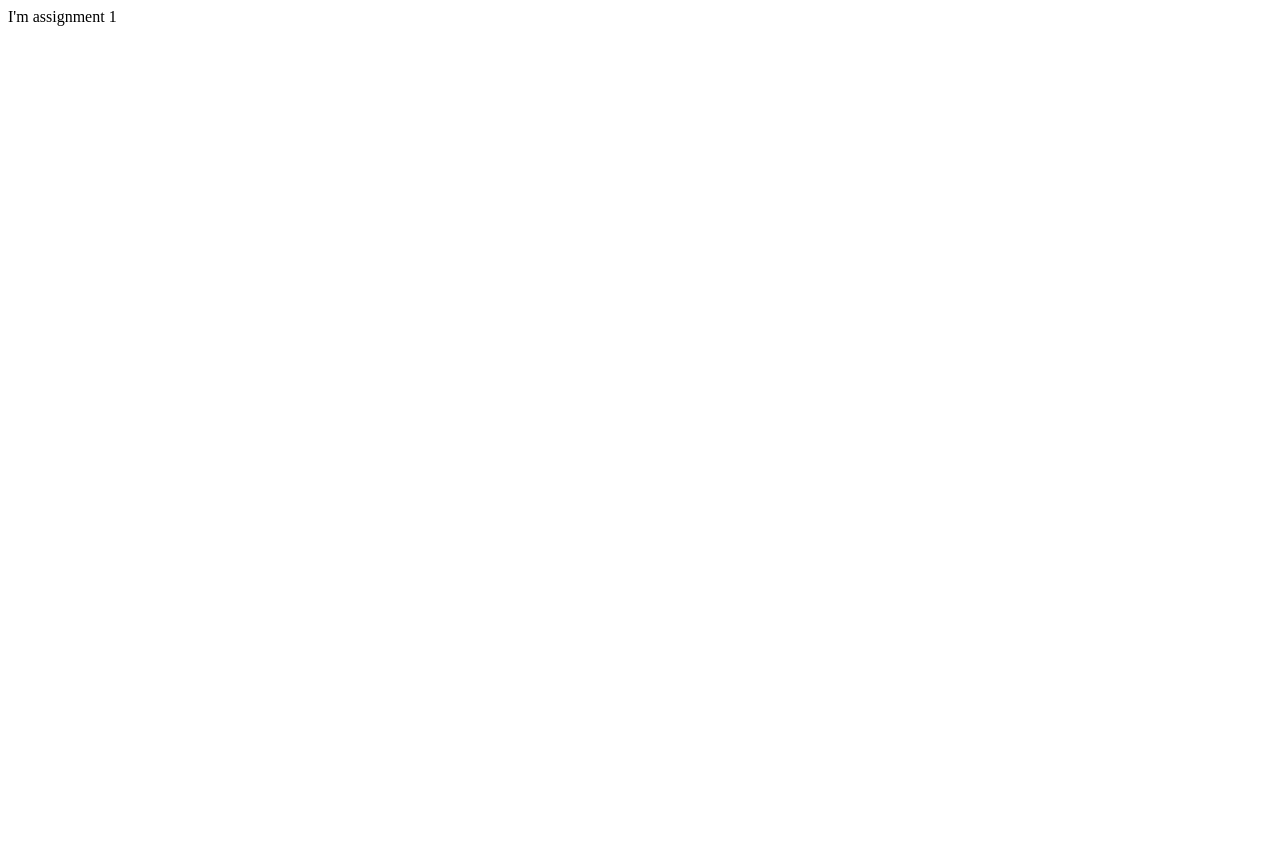
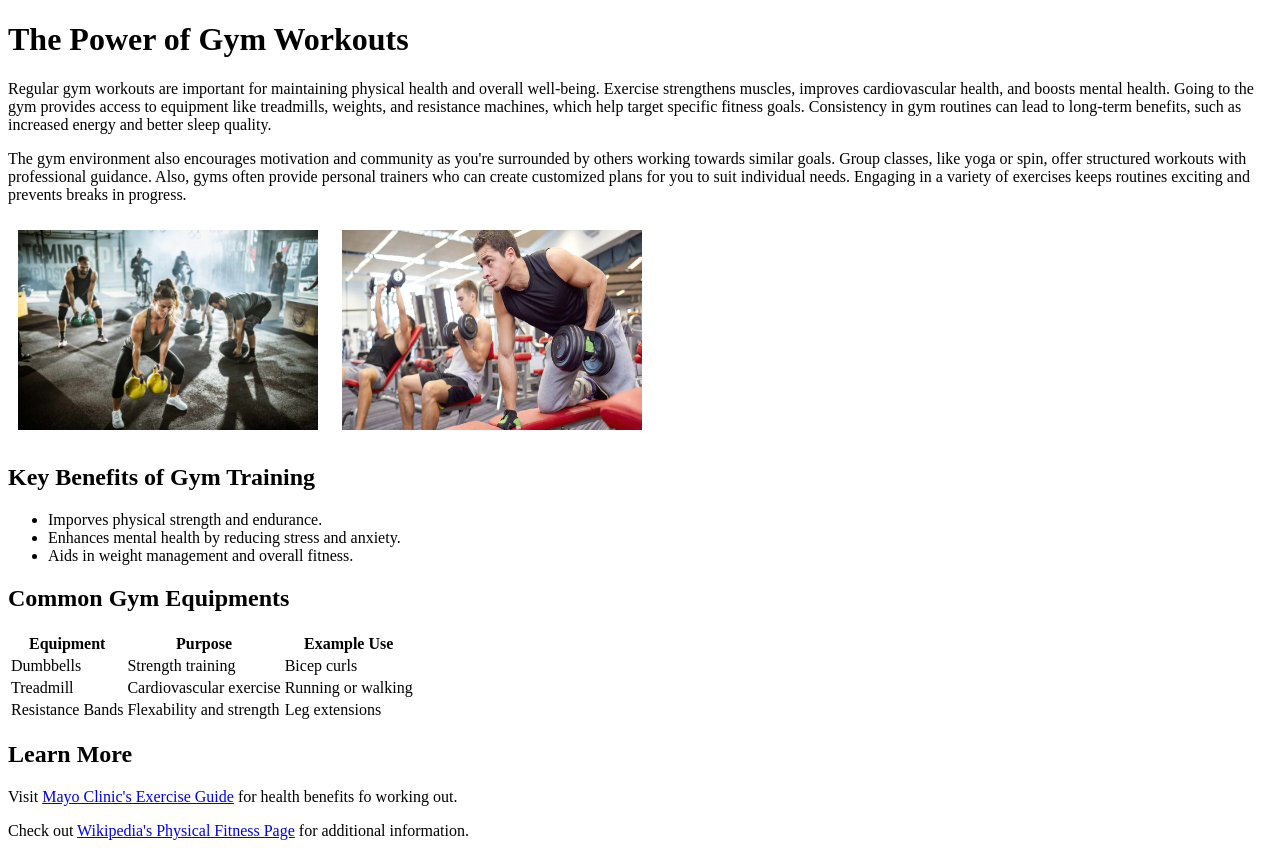
Before and after one commit to NeelPatel04/neelpatel04.github.io, a plain HTML site: page csce242/assignments/01html/index.html in a window 1280 px wide. Before the commit the page ends 800 px from the top, so only its background shows below. Drawn offline with Linux system fonts and the light colour scheme.

Commit message:
gym workouts

```diff
--- a/csce242/assignments/01html/index.html
+++ b/csce242/assignments/01html/index.html
@@ -1 +1,58 @@
-I'm assignment 1
+<!DOCTYPE html>
+<html lang="en">
+    <head>
+        <title>Benefits of Gym Workouts</title>
+        <!-- Created by Neel Patel for Web Applications-->
+    </head>
+    <style>
+        img {
+            width: 300px;
+            height: 200px;
+            margin: 10px;
+        }
+    </style>
+    <body>
+        <h1>The Power of Gym Workouts</h1>
+        <p>Regular gym workouts are important for maintaining physical health and overall well-being. Exercise strengthens muscles, improves cardiovascular health, and boosts mental health. Going to the gym provides access to equipment like treadmills, weights, and resistance machines, which help target specific fitness goals. Consistency in gym routines can lead to long-term benefits, such as increased energy and better sleep quality.</p>
+
+        <p> The gym environment also encourages motivation and community as you're surrounded by others working towards similar goals. Group classes, like yoga or spin, offer structured workouts with professional guidance. Also, gyms often provide personal trainers who can create customized plans for you to suit individual needs. Engaging in a variety of exercises keeps routines exciting and prevents breaks in progress.</p>
+
+        <img src = "images/gym1.jpg" alt = "Lifting weights">
+        <img src = "images/gym2.webp" alt = "Group exercise classes">
+
+        <h2>Key Benefits of Gym Training</h2>
+        <ul>
+            <li>Imporves physical strength and endurance.</li>
+            <li>Enhances mental health by reducing stress and anxiety.</li>
+            <li>Aids in weight management and overall fitness.</li>
+        </ul>
+
+        <h2>Common Gym Equipments</h2>
+        <table>
+            <tr>
+                <th>Equipment</th>
+                <th>Purpose</th>
+                <th>Example Use</th>
+            </tr>
+            <tr>
+                <td>Dumbbells</td>
+                <td>Strength training</td>
+                <td>Bicep curls</td>
+            </tr>
+            <tr>
+                <td>Treadmill</td>
+                <td>Cardiovascular exercise</td>
+                <td>Running or walking</td>
+            </tr>
+            <tr>
+                <td>Resistance Bands</td>
+                <td>Flexability and strength</td>
+                <td>Leg extensions</td>
+            </tr>
+        </table>
+
+        <h2>Learn More</h2>
+        <p>Visit <a href= "https://www.mayoclinic.org/healthy-lifestyle/fitness/in-depth/exercise/art-20048389">Mayo Clinic's Exercise Guide</a> for health benefits fo working out.</p>
+        <p>Check out <a href= "https://en.wikipedia.org/wiki/Physical_fitness"> Wikipedia's Physical Fitness Page</a> for additional information.</p>
+    </body>
+</html>
```
Also changed, not shown: csce242/index.html (+4 -2 lines), csce242/assignments/01html/images/gym1.jpg (added), csce242/assignments/01html/images/gym2.webp (added), 3 other files.
